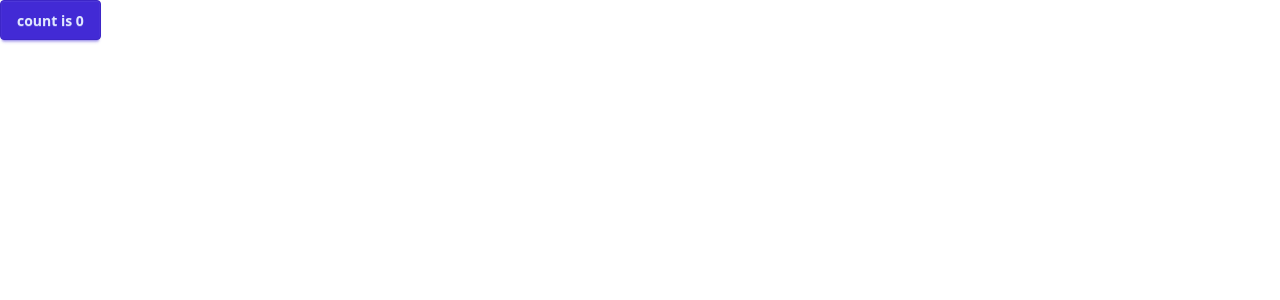
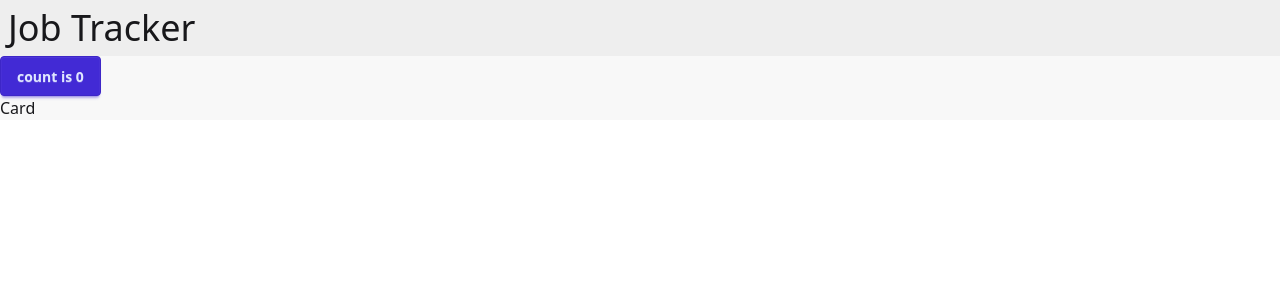
Before and after one commit to Julio-N-Coder/Job-Tracker, a React (Vite) app in the folder FrontEnd/: page / in a window 1280 px wide. Shown: the top 300 px of the page. Built offline with nearby package versions, Linux system fonts and the light colour scheme.

Commit message:
more setup

```diff
--- a/FrontEnd/src/App.tsx
+++ b/FrontEnd/src/App.tsx
@@ -1,17 +1,24 @@
 import { useState } from "react";
+import Navbar from "./navbar/Navbar";
+import Card from "./card/Card";
 
 function App() {
   const [count, setCount] = useState(0);
 
   return (
-    <>
+    <div className="antialiased">
+      <Navbar />
+      <div className="container mx-auto bg-base-200">
         <button
           className="btn btn-primary"
           onClick={() => setCount((count) => count + 1)}
         >
           count is {count}
         </button>
-    </>
+        {/* fetch jobs and display card data here */}
+        <Card />
+      </div>
+    </div>
   );
 }
 
--- /dev/null
+++ b/FrontEnd/src/card/Card.tsx
@@ -0,0 +1,7 @@
+export default function Card() {
+  return (
+    <div>
+      <h3>Card</h3>
+    </div>
+  );
+}
--- a/FrontEnd/src/index.css
+++ b/FrontEnd/src/index.css
@@ -1,4 +1,3 @@
 @import "tailwindcss";
-/* @custom-variant dark (&:where(.dark, .dark *)); */
 @custom-variant dark (&:where([data-theme=dark], [data-theme=dark] *));
 @plugin "daisyui";
--- /dev/null
+++ b/FrontEnd/src/navbar/Navbar.tsx
@@ -0,0 +1,7 @@
+export default function Navbar() {
+  return (
+    <div className="bg-base-300 p-2">
+      <h1 className="text-4xl">Job Tracker</h1>
+    </div>
+  );
+}
```
Lines whose indentation alone changed are shown as unchanged.
